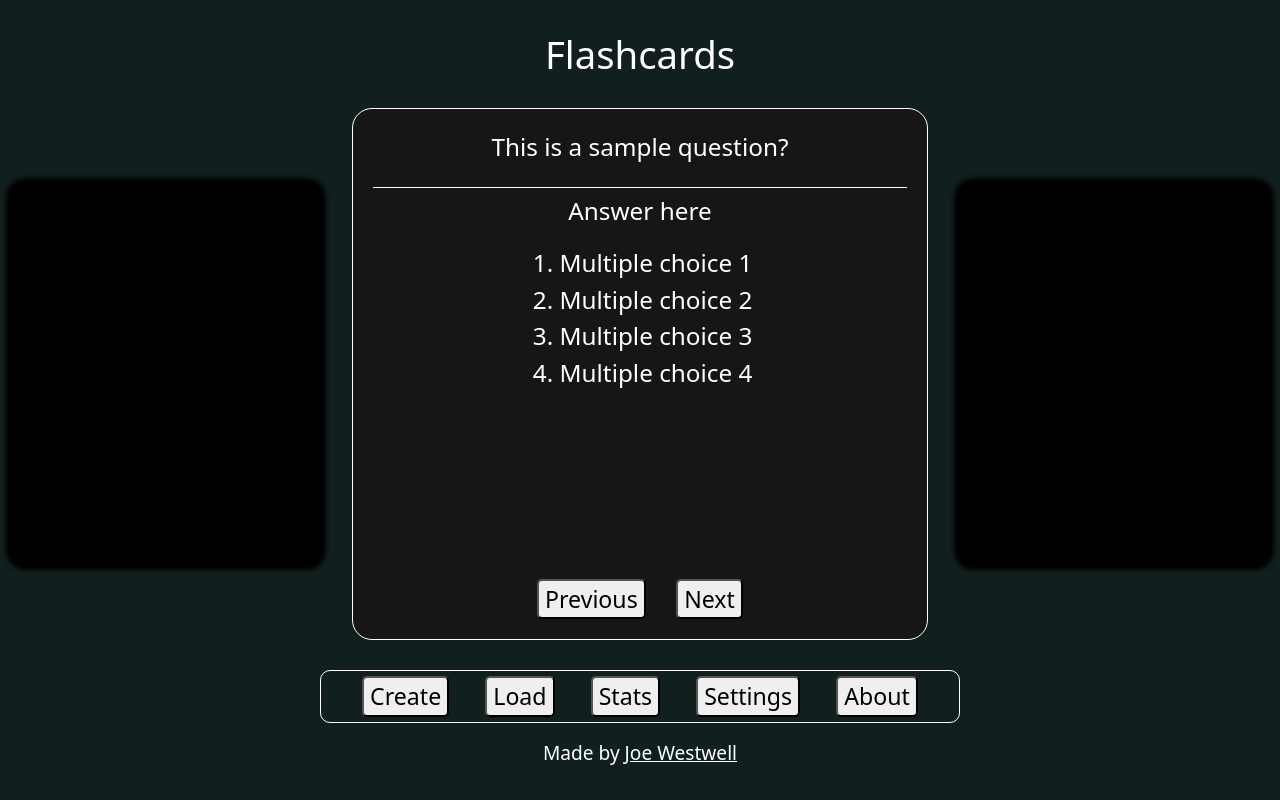
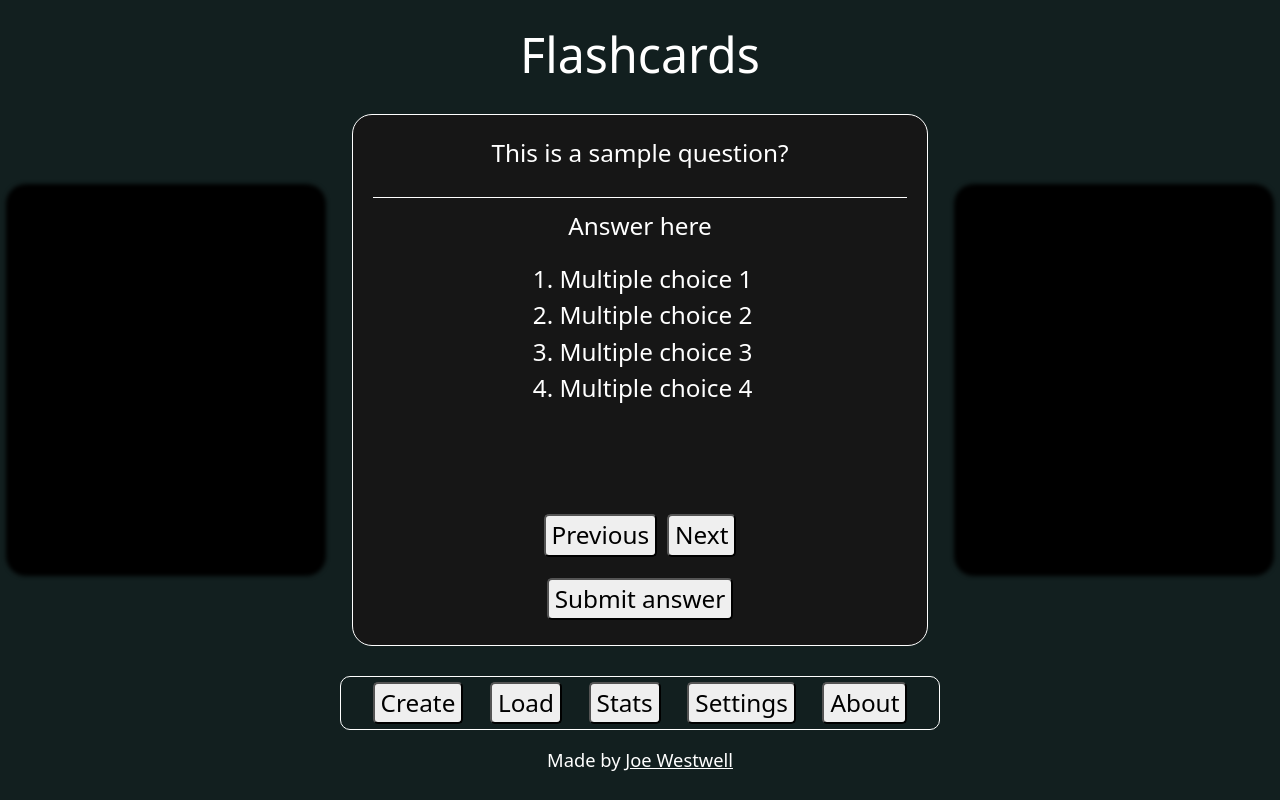
Before and after one commit to J-Wll/flashcards, a React (Vite) app: page / in a window 1280 px wide. Built offline with nearby package versions, Linux system fonts and the light colour scheme.

Commit message:
Scaling tweaks and comments

```diff
--- a/src/Flashcard.jsx
+++ b/src/Flashcard.jsx
@@ -17,8 +17,11 @@ function conditionalReturn(props) {
                 <li>Multiple choice 4</li>
             </ol>
             <div className="button-group">
+                <div>
                 <button className="prev-button">Previous</button>
                 <button className="next-button">Next</button>
+                </div>
+                <button className="mt-3">Submit answer</button>
             </div>
         </div>)
     }
--- a/src/FlashcardHandler.jsx
+++ b/src/FlashcardHandler.jsx
@@ -27,6 +27,7 @@ export default function FlashcardHandler() {
             </div>
 
             {/* these buttons should have labels going upwards and open a centered large closable window over the rest of the content */}
+            {/* probably replace them with icons */}
             <div className="control-bar my-3">
                 <button className="control-buttons">Create</button>
                 <button className="control-buttons">Load</button>
--- a/src/css/App.css
+++ b/src/css/App.css
@@ -11,9 +11,9 @@
 }
 
 h1.text-white.mt-1.mb-3 {
-    font-size: calc(30px + 0.4dvw + 0.4dvh);
+    font-size: calc(40px + 0.4dvw + 0.4dvh);
 }
 
 p{
-    font-size: calc(16px + 0.15dvw + 0.15dvh);
+    font-size: calc(10px + 0.4dvw + 0.4dvh);
 }
--- a/src/css/Flashcard.css
+++ b/src/css/Flashcard.css
@@ -44,8 +44,8 @@
     height: 1px;
     width: 100%;
     background-color: white;
-    margin-top: 5px;
-    margin-bottom: 5px;
+    margin-top: 10px;
+    margin-bottom: 10px;
 }
 
 .button-group{
@@ -53,7 +53,7 @@
     box-sizing: border-box;
     margin-top: auto;
     display: flex;
-    flex-direction: row;
+    flex-direction: column;
     align-items: center;
     justify-content: space-evenly;
 }
@@ -65,5 +65,6 @@
     border-radius: 5px;
     min-width: fit-content;
     width: 10%;
-    font-size: calc(20px + 0.15dvw + 0.15dvh);
+    margin: 5px;
+    font-size: calc(16px + 0.4dvw + 0.4dvh);
 }
--- a/src/css/FlashcardHandler.css
+++ b/src/css/FlashcardHandler.css
@@ -22,7 +22,7 @@
     padding: 5px;
     min-width: 600px;
     /* width: 800px; */
-    width: 50%;
+    width: 30%;
     border-radius: 10px;
     /* margin: 10px; */
     box-sizing: border-box;
@@ -36,5 +36,5 @@
     width: 10%;
     /* margin-left: 5px; */
     /* margin-right: 5px; */
-    font-size: calc(20px + 0.15dvw + 0.15dvh);
+    font-size: calc(16px + 0.4dvw + 0.4dvh);
 }
```
